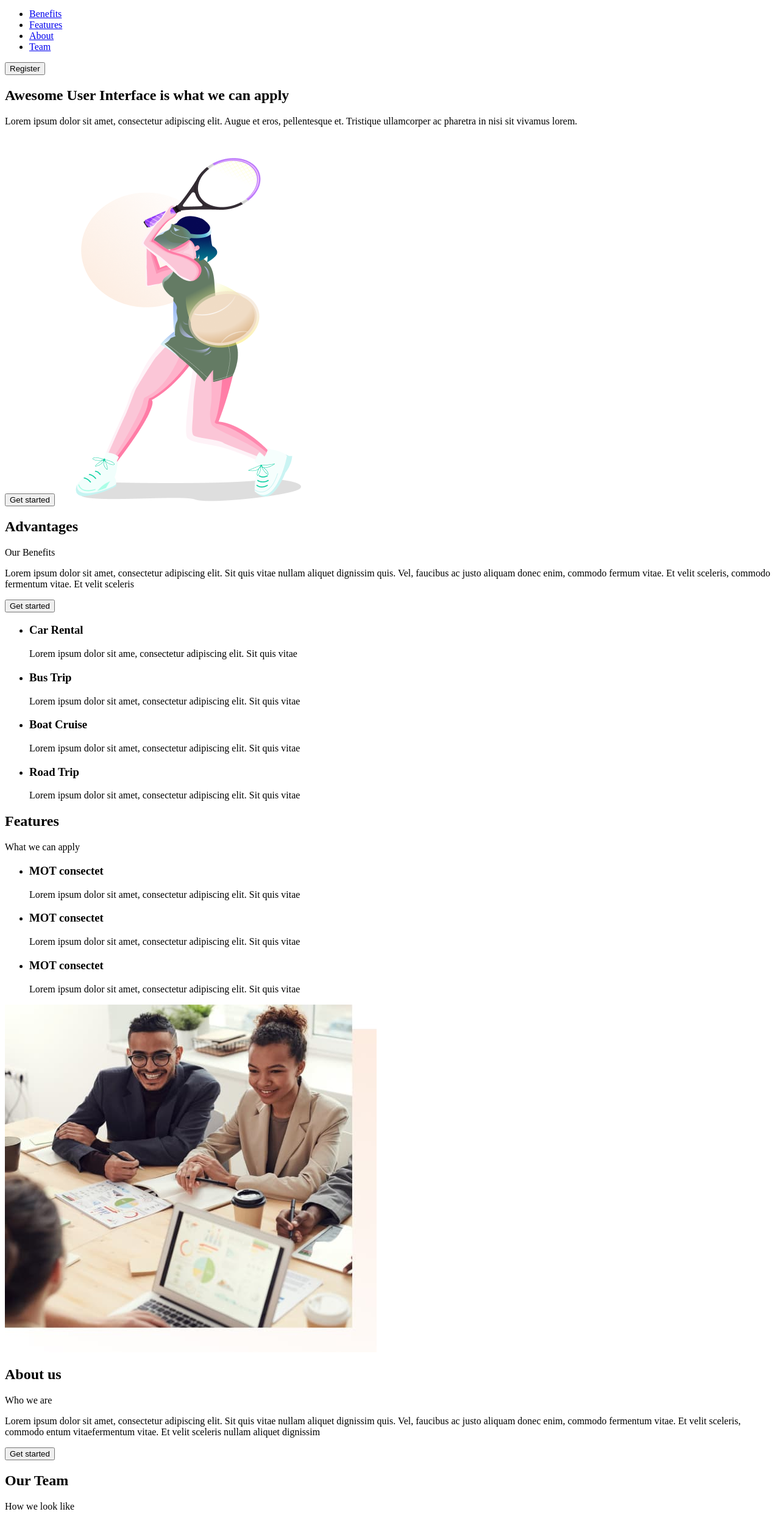
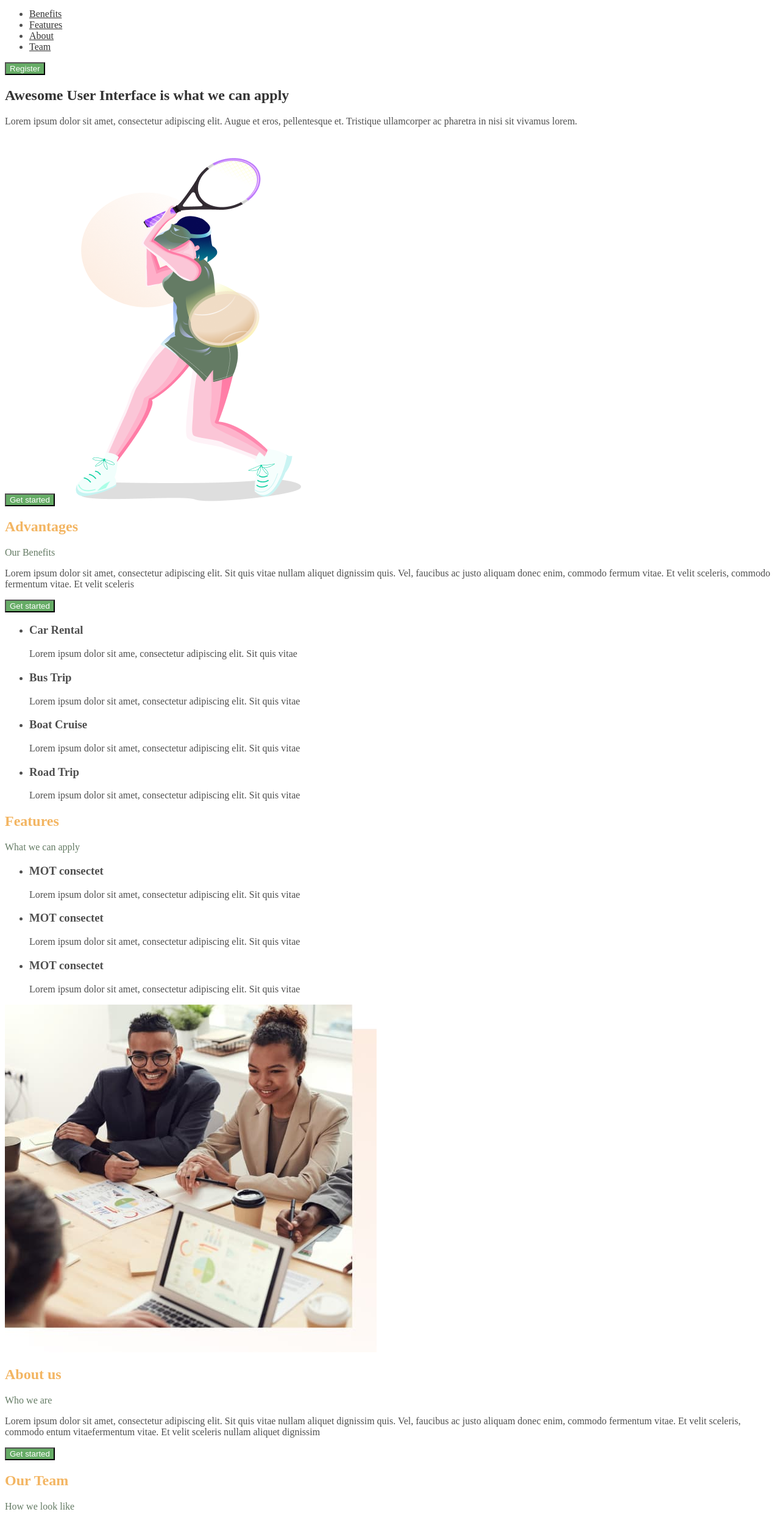
Before and after one commit to NataliiaYelash/awesome, a plain HTML site: page index.html in a window 1280 px wide. Shown: the part 62-2554 px from the top of the page at 61% size. Drawn offline with Linux system fonts and the light colour scheme.

Commit message:
Додає class та CSS-змінні для color

```diff
--- /dev/null
+++ b/css/styles.css
@@ -0,0 +1,35 @@
+:root{
+    --color-primary:#4F4F4F;
+    --color-secondary:#333333;
+
+    --color-text-action:#FEFEFE;
+    --color-background-aktion:#66ac66;
+
+    --color-heading-title:#F3B562;
+    --color-heading-subtitle:#647B64;
+}
+
+body{
+    color: var(--color-primary)
+}
+
+.header-link{
+    color: var(--color-secondary)
+}
+
+.button{
+    color: var(--color-text-action);
+    background-color: var(--color-background-aktion);
+}
+
+.hero-title{
+    color: var(--color-secondary)
+}
+
+.heading-title{
+color: var(--color-heading-title);
+}
+
+.heading-subtitle{
+color: var(--color-heading-subtitle);
+}
--- a/index.html
+++ b/index.html
@@ -5,6 +5,7 @@
     <meta http-equiv="X-UA-Compatible" content="IE=edge">
     <meta name="viewport" content="width=device-width, initial-scale=1.0">
     <title>Awesome UI</title>
+    <link rel="stylesheet" href="./css/styles.css">
 </head>
 <body>
    <header>
@@ -13,26 +14,27 @@
         <img src="./images/Logo.svg" alt="">
         </a>
         <ul>
-            <li><a href="#">Benefits</a></li>
-            <li><a href="#">Features</a></li>
-            <li><a href="#">About</a></li>
-            <li><a href="#">Team</a></li>
+            <li><a class="header-link"  href="#">Benefits</a></li>
+            <li><a class="header-link" href="#">Features</a></li>
+            <li><a class="header-link" href="#">About</a></li>
+            <li><a class="header-link" href="#">Team</a></li>
         </ul>
     </nav>
-    <button type="button">Register</button>
+     <button class="button" type="button">Register</button>
    </header>
    <main>
-    <section>
-        <h1>Awesome User Interface is  what we can apply</h1>
+    <section class="hero-section">
+        <h1 class="hero-title">
+            Awesome User Interface is  what we can apply</h1>
         <p>Lorem ipsum dolor sit amet, consectetur adipiscing elit. Augue et eros, pellentesque et. Tristique ullamcorper ac pharetra in nisi sit vivamus lorem. </p>
-        <button>Get started</button>
+        <button class="button">Get started</button>
         <img src="./images/hero-image.png" alt="Woman is playing tennis">
     </section>
     <section>
-        <h2>Advantages</h2>
-        <p>Our Benefits</p>
+        <h2 class="heading-title">Advantages</h2>
+        <p class="heading-subtitle">Our Benefits</p>
         <p>Lorem ipsum dolor sit amet, consectetur adipiscing elit. Sit quis vitae nullam aliquet dignissim quis. Vel, faucibus ac justo aliquam donec enim, commodo fermum vitae. Et velit sceleris, commodo fermentum vitae. Et velit sceleris</p>
-        <button>Get started</button>
+        <button class="button" type="button" >Get started</button>
         <ul>
             <li>
                 <!--<img src="" alt="">-->
@@ -57,8 +59,8 @@
         </ul>
     </section>
     <section>
-        <h2>Features</h2>
-        <p>What we can apply</p>
+        <h2 class="heading-title" >Features</h2>
+        <p class="heading-subtitle">What we can apply</p>
         <ul>
             <li>
               <!--<img src="" alt="">-->
@@ -79,14 +81,14 @@
     </section>
     <section>
         <img src="./images/about-us.jpg" alt="Team members are discussing project">
-        <h2>About us</h2>
-        <p>Who we are</p>
+        <h2 class="heading-title">About us</h2>
+        <p class="heading-subtitle" >Who we are</p>
         <p>Lorem ipsum dolor sit amet, consectetur adipiscing elit. Sit quis vitae nullam aliquet dignissim quis. Vel, faucibus ac justo aliquam donec enim, commodo fermentum vitae. Et velit sceleris, commodo entum vitaefermentum vitae. Et velit sceleris nullam aliquet dignissim</p>
-        <button>Get started</button>
+        <button class="button">Get started</button>
     </section>
     <section>
-        <h2>Our Team</h2>
-        <p>How we look like</p>
+        <h2 class="heading-title" >Our Team</h2>
+        <p class="heading-subtitle">How we look like</p>
         <ul>
             <li>
                 <img src="./images/patric-image.jpg" alt="Black-haired man in a pink suit">
```
